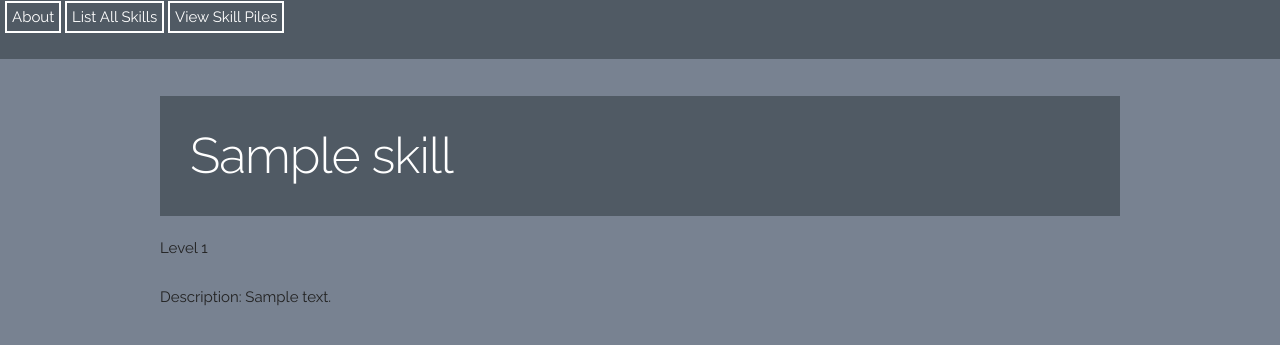
After one commit to jarrighi/badass, a Flask app: page /skill/1 in a window 1280 px wide. The commit adds this page. Shown: the top 345 px of the page. Run offline with Flask 2, Linux system fonts and the light colour scheme; tables that the repository leaves empty hold one stand-in row (values such as "Sample post"); some libraries are stand-ins or nearby versions.

Commit message:
Add skill detail page

```diff
--- a/app/static/css/main.css
+++ b/app/static/css/main.css
@@ -118,3 +118,8 @@ h3 {
     float: right;
     color: white;
 }
+
+a {
+    text-decoration: none;
+    color: white;
+}
--- a/app/templates/piles.html
+++ b/app/templates/piles.html
@@ -8,7 +8,7 @@
       <h3>{{ level.title }}</h3>
 
       {% for skill in level.skills %}
-      <div class='pile-item'>{{ skill.title }} </div>
+      <div class='pile-item'><a href="/skill/{{skill.id}}">{{ skill.title }}</a></div>
       {% endfor %}
 
       <div class="add-skill"><div class="add-skill-a button">add a skill</div></div>
--- /dev/null
+++ b/app/templates/skill_detail.html
@@ -0,0 +1,6 @@
+{% extends 'base.html' %}
+{% block content %}
+<h1>{{data.title}}</h1>
+<p>Level {{ data.level }}</p>
+<p>Description: {{ data.description }}</p>
+{% endblock %}
--- a/app/templates/skills.html
+++ b/app/templates/skills.html
@@ -4,7 +4,9 @@
 
 {% for skill in skills %}
   <div class="skill-item">
-    <h4 class="level-{{ skill.level }}">{{ skill.title }}</h4>
+    <h4 class="level-{{ skill.level }}">
+      <a href="/skill/{{skill.id}}">{{ skill.title }}</a>
+    </h4>
     <p> Description: {{ skill.description }} </p>
   </div>
 {% endfor %}
--- a/app/views.py
+++ b/app/views.py
@@ -12,6 +12,13 @@ def skills():
   for skill in query:
     result.append(skill)
   return render_template('skills.html', skills=result)
+
+@app.route('/skill/<skill>')
+def skill_detail(skill):
+  skill_data = {'title': skill}
+  skill_data = models.Skill.query.get(skill)
+  #print query.title
+  return render_template('skill_detail.html', data=skill_data)
 
 @app.route('/add_skill', methods=['POST'])
 def add_skill():
```
